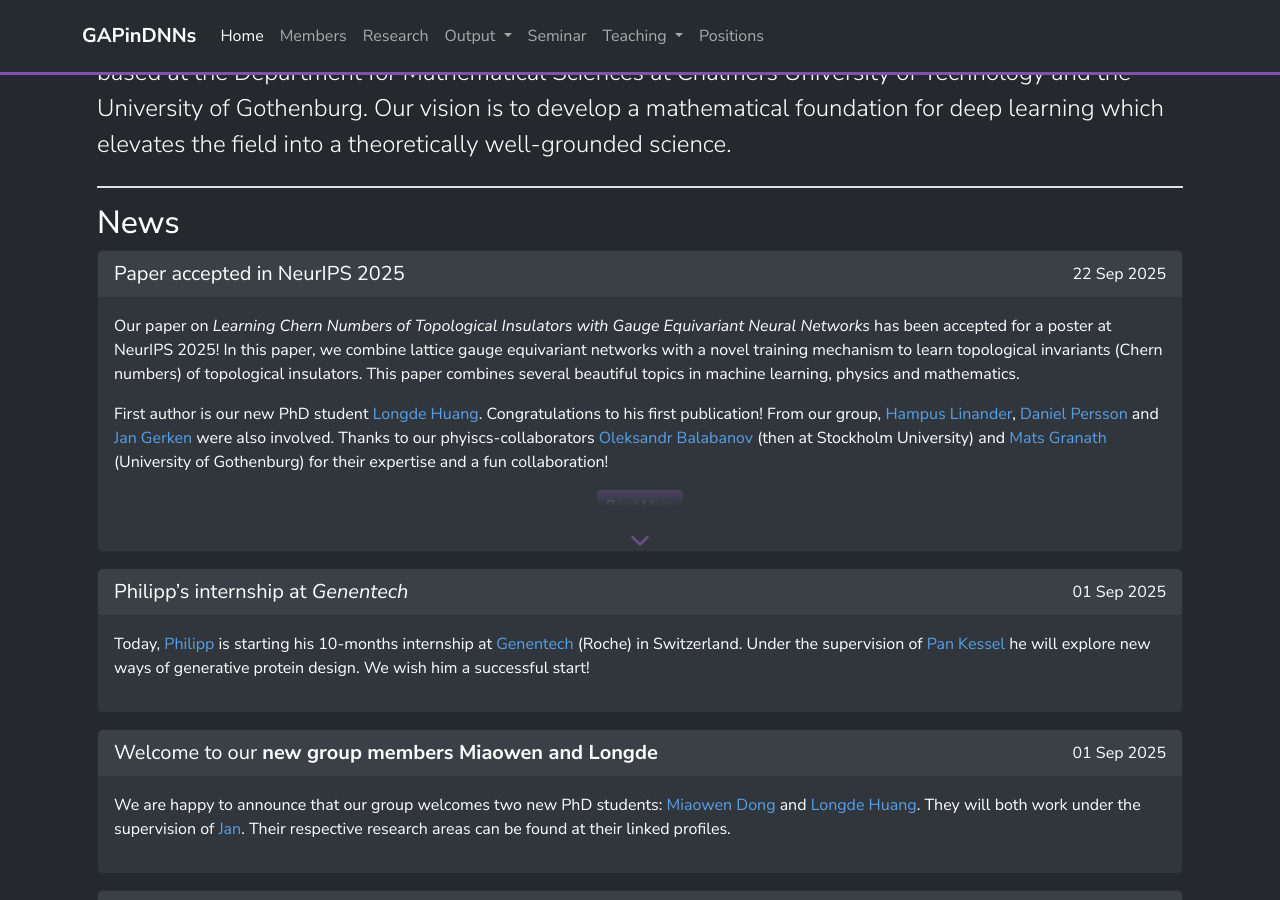
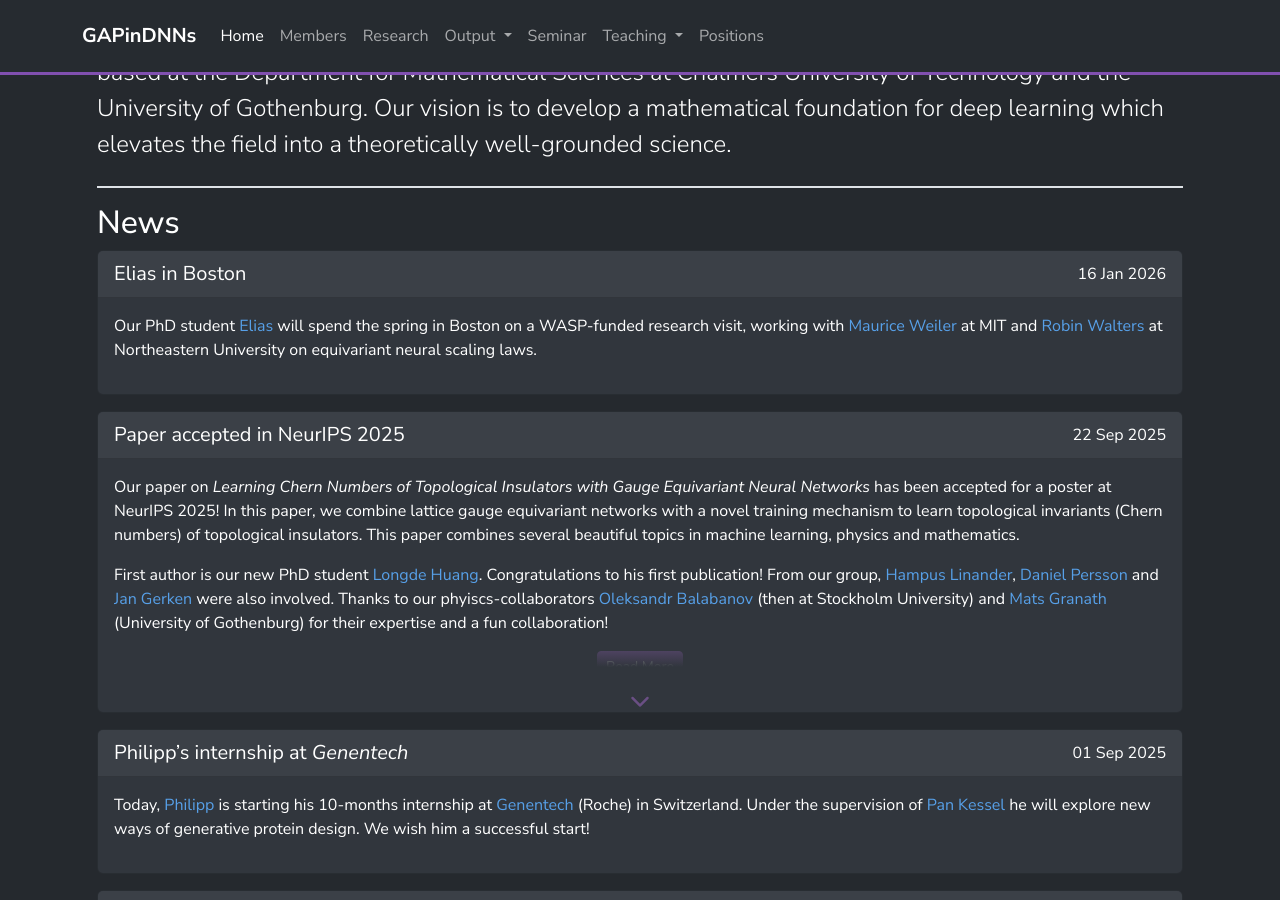
Before and after one commit to GAPinDNNs/gapindnns.github.io, a Jekyll site: the page built from _pages/index.md, in a window 1280 px wide and 900 px high, scrolled down 659 px. Built offline with Jekyll 4.4.1, drawn with Linux system fonts in a browser that asks for light colours; nearby versions of some CDN libraries.

Commit message:
Add Elias in Boston news item (#42)

```diff
--- a/_data/news.yml
+++ b/_data/news.yml
@@ -1,3 +1,7 @@
+- date: 2026-01-16
+  headline: "Elias in Boston"
+  text: |
+    Our PhD student [Elias](/members/Elias_Nyholm) will spend the spring in Boston on a WASP-funded research visit, working with [Maurice Weiler](https://maurice-weiler.gitlab.io/) at MIT and [Robin Walters](https://www.robinwalters.com/) at Northeastern University on equivariant neural scaling laws.
 - date: 2025-09-22
   headline: "Paper accepted in NeurIPS 2025"
   link: https://arxiv.org/abs/2502.15376
```
